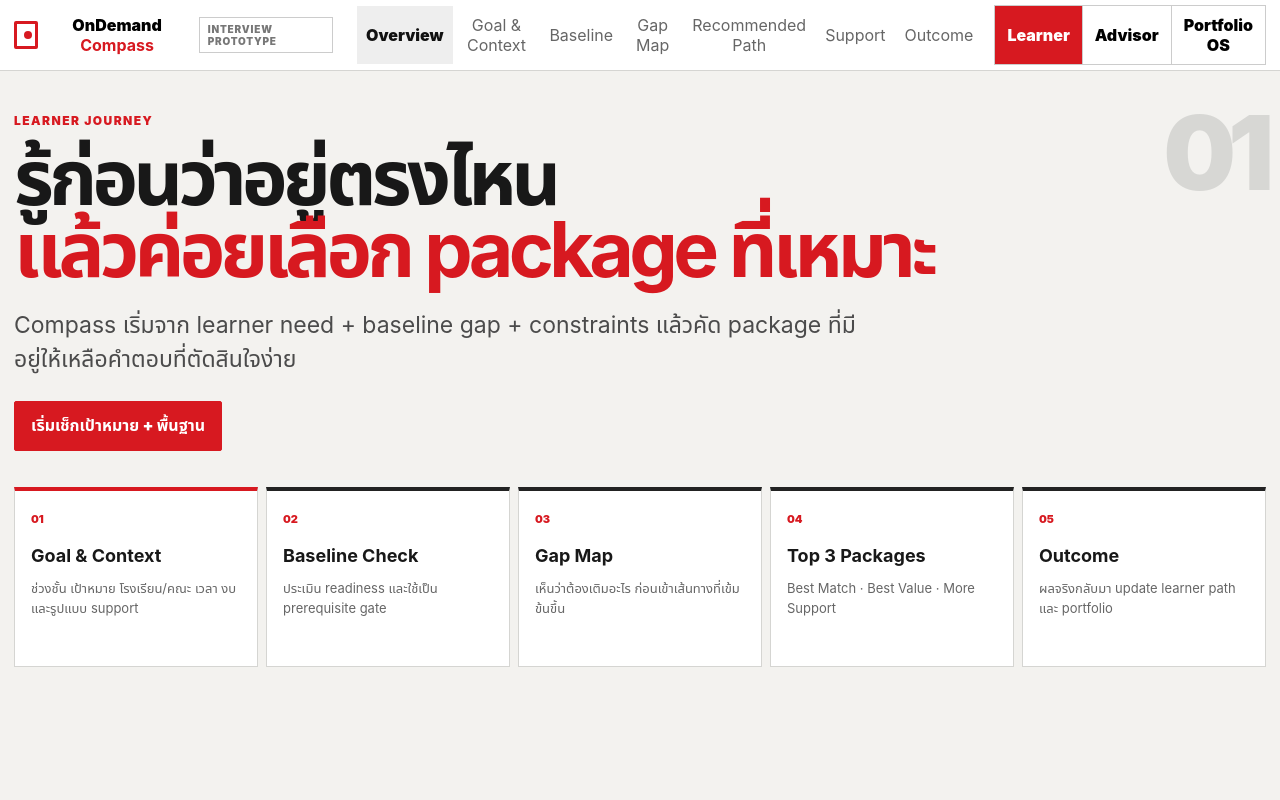
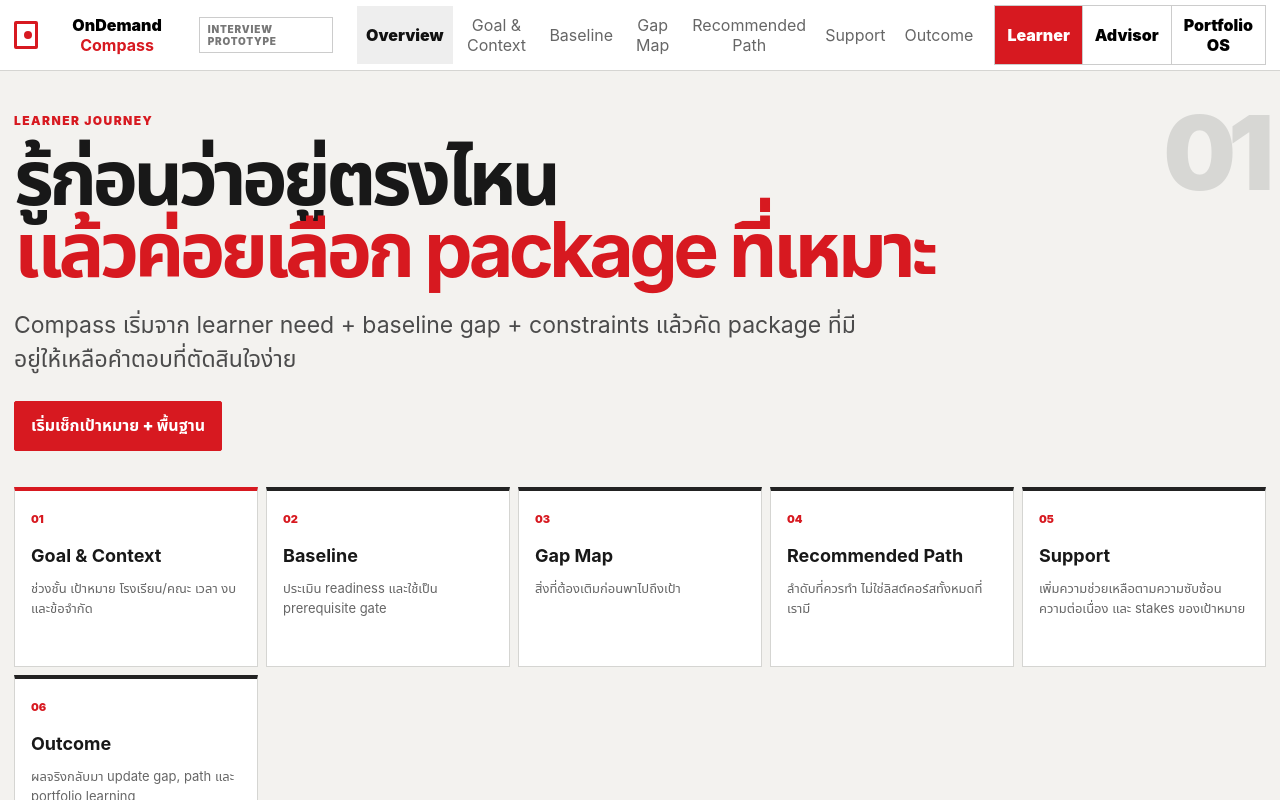
Before and after one commit to napasorn-tha/the-compass-prototype, a React (Vite) app: page / in a window 1280 px wide. Both pictures are taken after a click on the button "Learner". Shown: the top 800 px of the page. Built offline with nearby package versions, Linux system fonts and the light colour scheme.

Commit message:
Standardize learner journey, recommendation hierarchy and support loop

```diff
--- a/src/components/StudentExperience.tsx
+++ b/src/components/StudentExperience.tsx
@@ -66,11 +66,12 @@ function Intro({ setPage }: Pick<Props,'setPage'>) {
     </div>
     <div className="learner-explain-grid">
       {[
-        ['01','Goal & Context','ช่วงชั้น เป้าหมาย โรงเรียน/คณะ เวลา งบ และรูปแบบ support'],
-        ['02','Baseline Check','ประเมิน readiness และใช้เป็น prerequisite gate'],
-        ['03','Gap Map','เห็นว่าต้องเติมอะไร ก่อนเข้าเส้นทางที่เข้มข้นขึ้น'],
-        ['04','Top 3 Packages','Best Match · Best Value · More Support'],
-        ['05','Outcome','ผลจริงกลับมา update learner path และ portfolio'],
+        ['01','Goal & Context','ช่วงชั้น เป้าหมาย โรงเรียน/คณะ เวลา งบ และข้อจำกัด'],
+        ['02','Baseline','ประเมิน readiness และใช้เป็น prerequisite gate'],
+        ['03','Gap Map','สิ่งที่ต้องเติมก่อนพาไปถึงเป้า'],
+        ['04','Recommended Path','ลำดับที่ควรทำ ไม่ใช่ลิสต์คอร์สทั้งหมดที่เรามี'],
+        ['05','Support','เพิ่มความช่วยเหลือตามความซับซ้อน ความต่อเนื่อง และ stakes ของเป้าหมาย'],
+        ['06','Outcome','ผลจริงกลับมา update gap, path และ portfolio learning'],
       ].map(([n,t,c])=><article className="explain-card" key={n}><span>{n}</span><b>{t}</b><p>{c}</p></article>)}
     </div>
   </section>
@@ -140,7 +141,7 @@ function Gap({profile,setPage}:{profile:Profile;setPage:Props['setPage']}) {
       <article className={profile.completedPrerequisite?'gap-card good':'gap-card medium'}><span>PREREQUISITE</span><b>Prior OnDemand</b><strong>{profile.completedPrerequisite?'PASS':'OPEN'}</strong><p>ใช้ร่วมกับ baseline เพื่อ unlock intensive route</p></article>
     </div>
     <div className="logic-callout"><b>Eligibility before intensity.</b><span>ถ้ายังไม่ผ่าน prerequisite gate ระบบจะไม่ยก intensive / advanced package เป็น Best Match</span></div>
-    <div className="end"><button className="primary" onClick={()=>setPage('path')}>ดู Top 3 Packages →</button></div>
+    <div className="end"><button className="primary" onClick={()=>setPage('path')}>ดู Recommended Path →</button></div>
   </section>
 }
 
@@ -157,38 +158,84 @@ function Path({profile,setPage}:{profile:Profile;setPage:Props['setPage']}) {
     completedPrerequisite:profile.completedPrerequisite,
   }
   const recs=recommendPackages(input)
+  const primary=recs[0]
+  const alternatives=recs.slice(1)
   return <section className="page">
     <Back page="path" setPage={setPage}/>
-    <div className="eyebrow">STEP 4 · PACKAGE RECOMMENDATION</div>
+    <div className="eyebrow">STEP 4 · RECOMMENDED PATH</div>
     <div className="section-head compact">
-      <div><h1 className="section-title">Your Compass</h1><p className="lead">สามคำตอบที่ทำหน้าที่ต่างกัน — ไม่ใช่ catalog dump</p></div>
+      <div>
+        <h1 className="section-title">Your Compass</h1>
+        <p className="lead">ลำดับที่ควรทำ ไม่ใช่ลิสต์คอร์สทั้งหมดที่เรามี</p>
+      </div>
       <button className="edit-link" onClick={()=>setPage('goal')}>Edit context</button>
     </div>
     <div className="profile-strip"><span>{profile.goal}</span><span>Baseline {profile.score}</span><span>{profile.budgetBand}</span><span>{profile.supportNeed} support</span></div>
-    <div className="path-line">
-      {recs.map((r,i)=><article key={r.slot}>
-        <span>0{i+1} · {r.slot.toUpperCase()}</span>
+
+    {primary && <article className="primary-path-card">
+      <div className="primary-path-label">PRIMARY RECOMMENDED PATH · BEST MATCH</div>
+      <div className="primary-path-body">
+        <div>
+          <span>01 · BEST MATCH</span>
+          <h2>{primary.name}</h2>
+          <strong>฿{primary.price.toLocaleString()} · Fit {primary.fit}%</strong>
+        </div>
+        <p>{primary.reason}</p>
+      </div>
+    </article>}
+
+    <div className="path-alternatives">
+      {alternatives.map((r,i)=><article key={r.slot}>
+        <span>0{i+2} · ALTERNATIVE · {r.slot.toUpperCase()}</span>
         <b>{r.name}</b>
         <strong>฿{r.price.toLocaleString()} · Fit {r.fit}%</strong>
         <p>{r.reason}</p>
       </article>)}
     </div>
+
     <div className="logic-callout"><b>Prerequisite gate</b><span>{intensiveGateMessage(input)}</span></div>
-    <div className="end"><button className="primary" onClick={()=>setPage('support')}>ดู support context →</button></div>
+    <div className="end"><button className="primary" onClick={()=>setPage('support')}>ต่อไป: Support →</button></div>
   </section>
 }
 
 function Support({profile,setPage}:{profile:Profile;setPage:Props['setPage']}) {
+  const humanRecommended = profile.supportNeed==='High' || profile.goal==='ยังไม่แน่ใจ' || profile.budgetBand==='<5,000'
   return <section className="page">
     <Back page="support" setPage={setPage}/>
-    <div className="eyebrow">STEP 5 · SUPPORT CONTEXT</div>
-    <h1 className="section-title">Package fit ต้องอ่านคู่กับ<br/>วิธีเรียนและ support</h1>
-    <div className="support-grid">
-      <article><small>DELIVERY</small><b>{profile.supportMode}</b><p>รูปแบบการเรียนที่ learner เลือก</p></article>
-      <article className="featured"><small>SUPPORT NEED</small><b>{profile.supportNeed}</b><p>ใช้แยก Best Match กับ More Support</p></article>
-      <article><small>TIME</small><b>{profile.time}</b><p>constraint ที่มีผลต่อ path</p></article>
-      <article><small>BUDGET</small><b>{profile.budgetBand}</b><p>Best Value ต้องยัง fit ไม่ใช่แค่ถูกที่สุด</p></article>
+    <div className="eyebrow">STEP 5 · SUPPORT</div>
+    <h1 className="section-title">ช่วยเท่าที่ต้องช่วย<br/><span>และ escalate เมื่อโจทย์ซับซ้อนขึ้น</span></h1>
+    <p className="lead">Support intensity เพิ่มตาม problem complexity, persistence, goal stakes และ human need — Advisor เป็น intervention layer หนึ่ง ไม่ใช่ step ถัดจาก Learner</p>
+
+    <div className="support-ladder">
+      <article>
+        <span>01 · INSTANT SUPPORT</span>
+        <b>Online Solution + AI Quick Help</b>
+        <p>ตอบทันที อธิบาย concept และช่วย triage คำถามก่อนส่งต่อ</p>
+        <small>AI layer = prototype concept only</small>
+      </article>
+      <article>
+        <span>02 · ACADEMIC CLEAR</span>
+        <b>Human academic escalation</b>
+        <p>เมื่อคำถามยัง unresolved หรือ confidence ต่ำ ให้ทีมวิชาการรับช่วงต่อพร้อม context</p>
+      </article>
+      <article className={profile.supportNeed==='High'?'support-watch':''}>
+        <span>03 · PERSONAL LEARNING SUPPORT</span>
+        <b>1-on-1 TA / Tutor</b>
+        <p>สำหรับ gap ที่เกิดซ้ำ คะแนนไม่ขยับ หรือ learner ต้องการ feedback ต่อเนื่อง</p>
+      </article>
+      <article className={humanRecommended?'support-action':''}>
+        <span>04 · STRATEGIC / FAMILY SUPPORT</span>
+        <b>Advisor / Family Butler</b>
+        <p>สำหรับเป้าหมาย stakes สูง ความไม่แน่ใจ ผู้ปกครอง หรือการวาง pathway ระยะยาว</p>
+      </article>
     </div>
+
+    <div className="support-context-line">
+      <div><span>YOUR CONTEXT</span><b>{profile.supportNeed} support · {profile.supportMode} · {profile.time}</b></div>
+      <div><span>HUMAN INTERVENTION</span><b>{humanRecommended?'Compass recommends human support':'Available on request'}</b></div>
+    </div>
+
+    <div className="logic-callout"><b>Same Compass, escalating support.</b><span>Compass สามารถ flag human support ได้ และ learner ก็ขอคุยกับคนได้เองเสมอ</span></div>
     <div className="end"><button className="primary" onClick={()=>setPage('outcome')}>ดู Outcome Loop →</button></div>
   </section>
 }
@@ -197,12 +244,26 @@ function Outcome({profile,setPage}:{profile:Profile;setPage:Props['setPage']}) {
   const latest=Math.min(100,profile.score+12)
   return <section className="page">
     <Back page="outcome" setPage={setPage}/>
-    <div className="eyebrow">STEP 6 · OUTCOME FEEDBACK</div>
+    <div className="eyebrow">STEP 6 · OUTCOME</div>
     <h1 className="section-title">ผลเปลี่ยน<br/>Recommendation ก็เปลี่ยน</h1>
     <div className="outcome-board">
       <div className="score-change"><span>Baseline</span><b>{profile.score}</b><i>→</i><span>Illustrative latest</span><b>{latest}</b></div>
-      <div className="outcome-copy"><b>Outcome closes the loop</b><p>เมื่อ baseline / outcome เปลี่ยน ระบบจะประเมิน eligibility และ Top 3 ใหม่ แทนที่จะขาย package เดิมซ้ำโดยไม่ดู learner state</p><div className="mini-loop"><span>Outcome</span><i>→</i><span>Updated Gap</span><i>→</i><span>Updated Top 3</span><i>→</i><span>Portfolio evidence</span></div></div>
+      <div className="outcome-copy"><b>Outcome closes the individual loop</b><p>เมื่อ baseline / outcome เปลี่ยน ระบบจะประเมิน eligibility และ path ใหม่ แทนที่จะขาย package เดิมซ้ำโดยไม่ดู learner state</p></div>
     </div>
+
+    <div className="feedback-loops">
+      <article>
+        <span>INDIVIDUAL LOOP</span>
+        <div className="mini-loop"><b>Outcome</b><i>→</i><b>Updated Gap</b><i>→</i><b>Updated Path</b></div>
+        <p>ใช้ผลของ learner คนนี้ปรับเส้นทางรอบถัดไป</p>
+      </article>
+      <article>
+        <span>PORTFOLIO LOOP</span>
+        <div className="mini-loop"><b>Aggregated Outcomes</b><i>→</i><b>Portfolio Learning</b><i>→</i><b>Better Recommendations</b></div>
+        <p>เมื่อรวม outcome หลายคน ธุรกิจเห็นว่า package / routing แบบไหนสร้างผลจริง แล้วใช้ evidence นั้นปรับ Compass</p>
+      </article>
+    </div>
+
     <div className="end"><button className="secondary" onClick={()=>setPage('goal')}>ลอง profile ใหม่</button></div>
   </section>
 }
```
